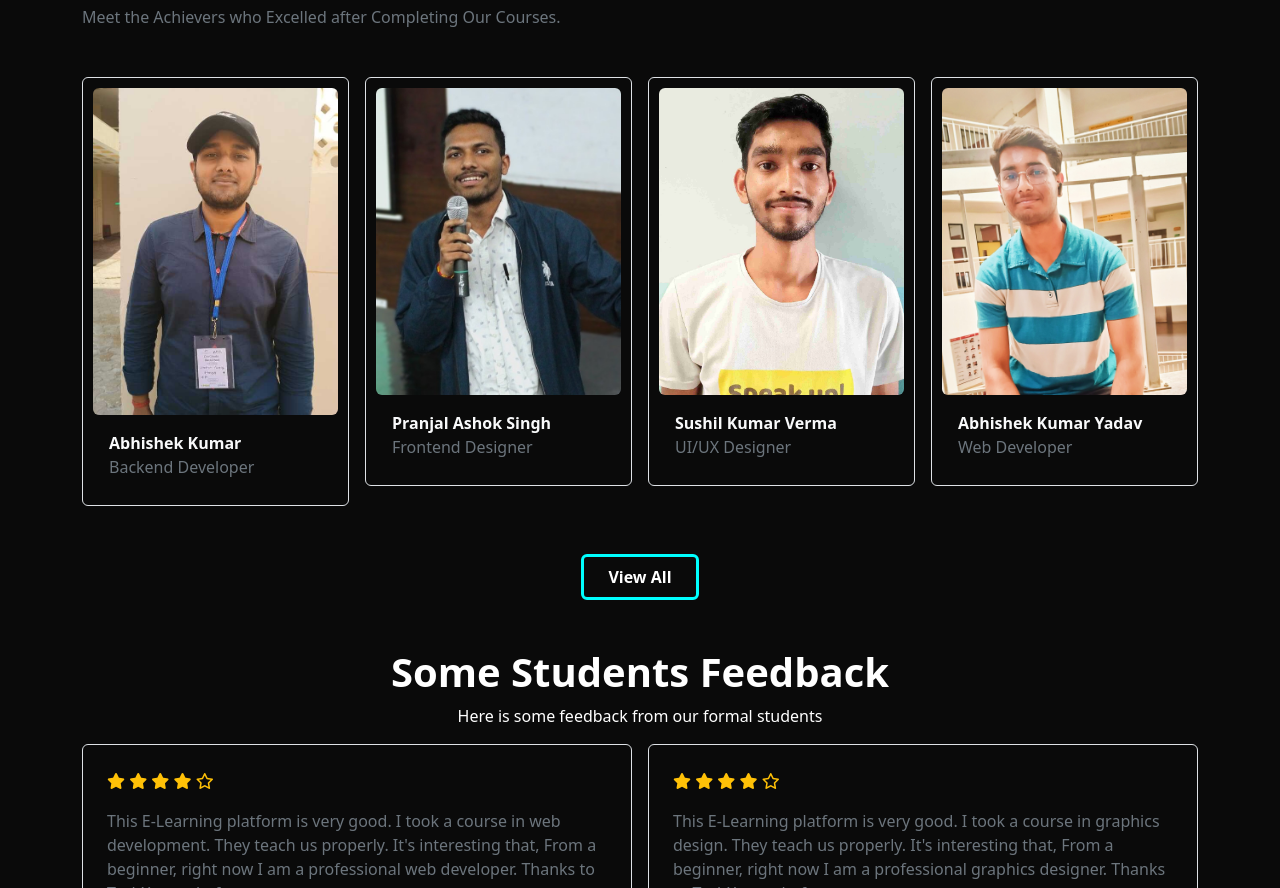
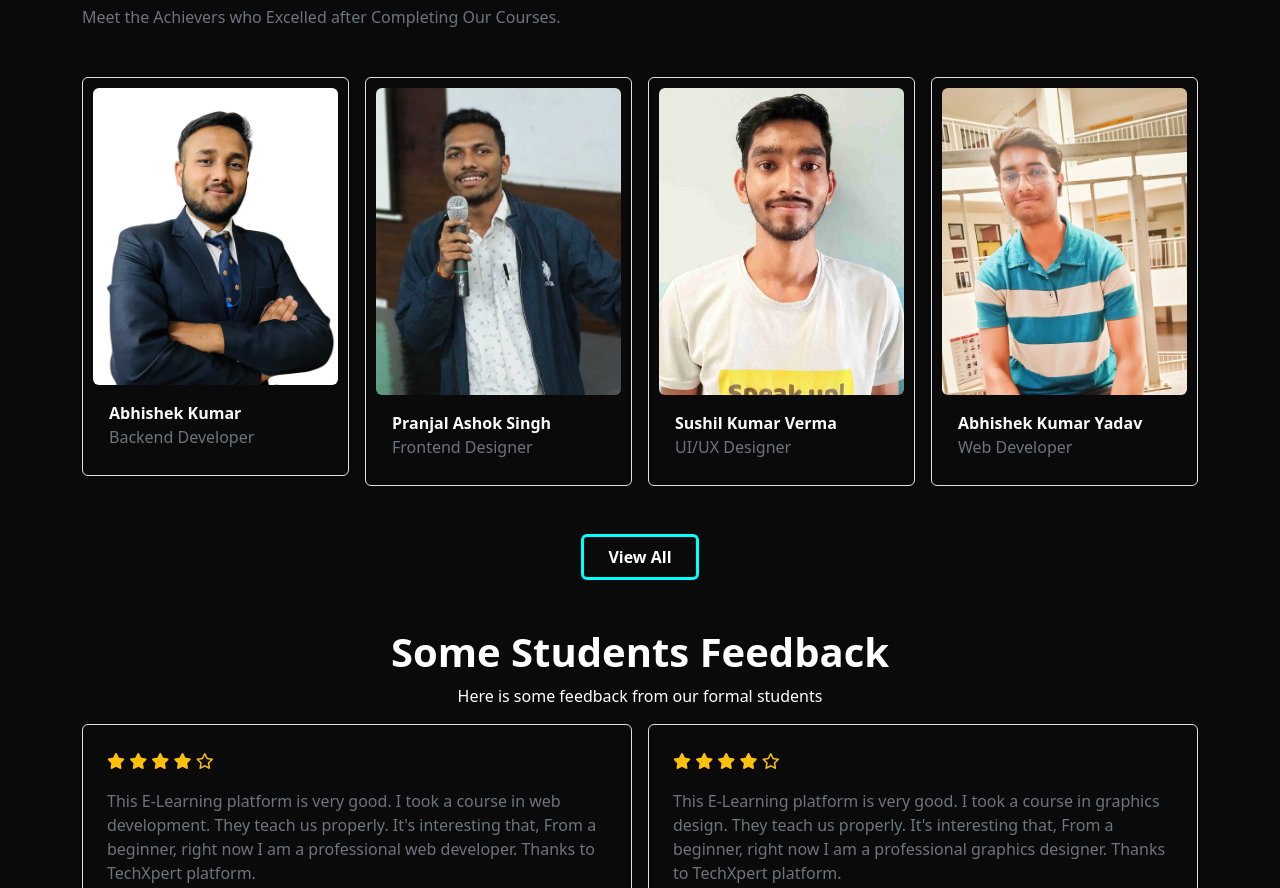
Before and after one commit to sushilverma1125/TechXpert, a website: page views/main.html in a window 1280 px wide. Shown: the part 2465-3353 px from the top of the page. Drawn offline with nearby package versions, Linux system fonts and the light colour scheme.

Commit message:
Update main.html

```diff
--- a/views/main.html
+++ b/views/main.html
@@ -716,7 +716,7 @@
                     <!-- Single Student -->
                     <div class="col-12 col-md-6 col-lg-3">
                         <div class="border rounded stud">
-                            <img src="/images/abhi.jpeg" class="img-fluid col-md-12 col-12 rounded" alt="Student 1">
+                            <img src="/images/abhi1.jpeg" class="img-fluid col-md-12 col-12 rounded" alt="Student 1">
                             <div class="ps-3 pt-3">
                                 <p class="text-secondary">
                                     <span class="text-light fw-bold">Abhishek Kumar</span><br>Backend Developer
```
